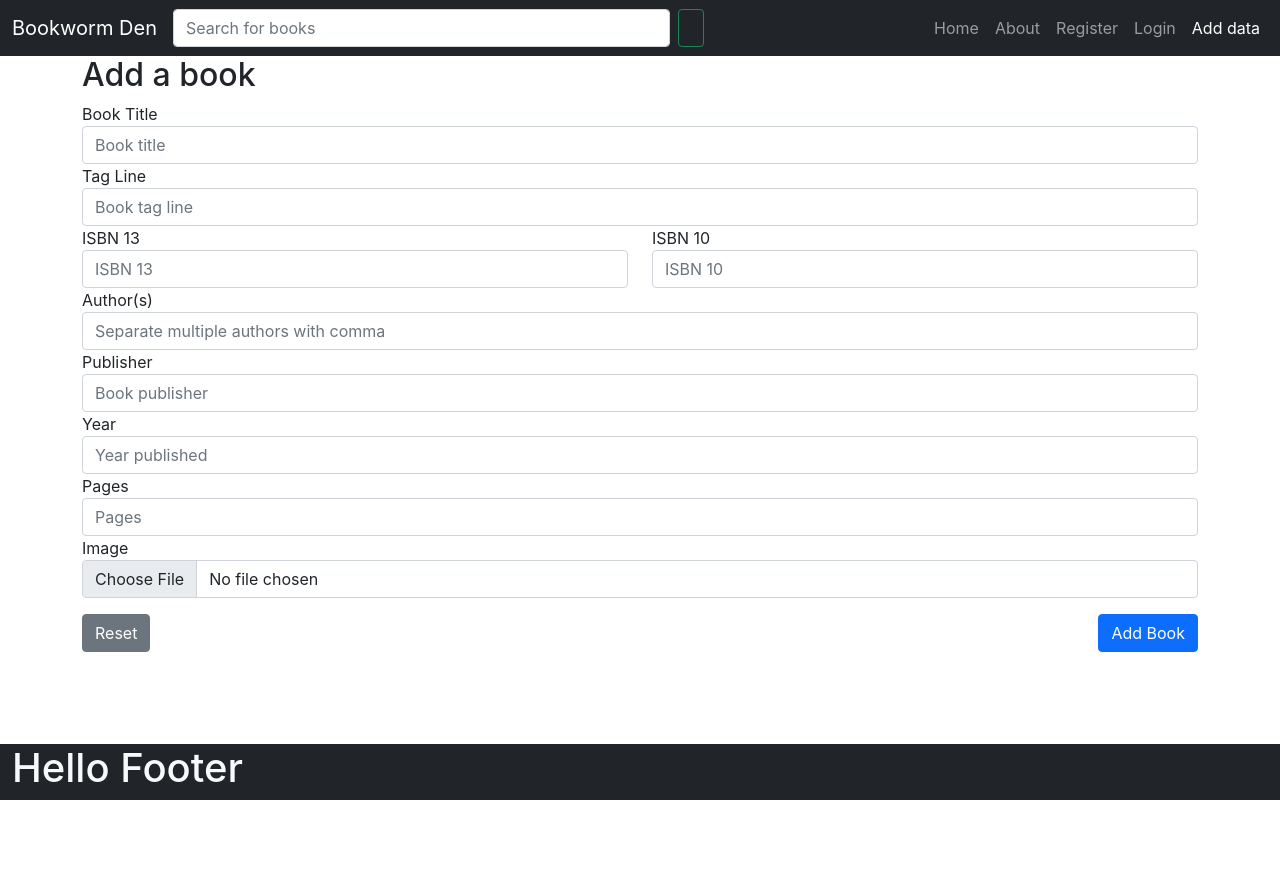
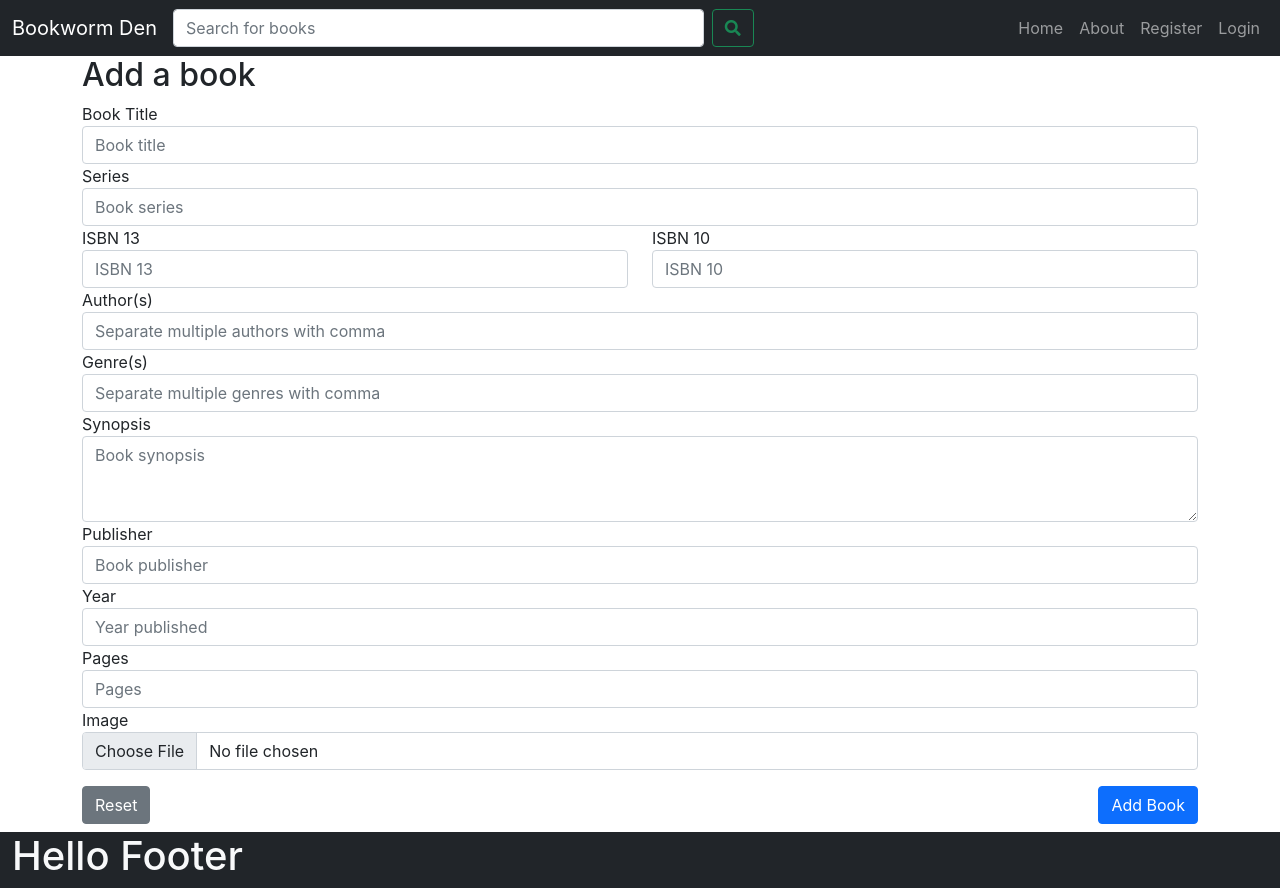
Before and after one commit to matthewngid20/React-Book-Store, a React (Create React App) app: page /add in a window 1280 px wide. Before the commit the page ends 800 px from the top, so only its background shows below. Built offline with nearby package versions, Linux system fonts and the light colour scheme; no server answers; the database is empty.

Commit message:
customised AddData, Details & Home, added favicon

```diff
--- a/package.json
+++ b/package.json
@@ -4,6 +4,9 @@
   "private": true,
   "homepage": "http://localhost:8080/advanced-web/my-app/build",
   "dependencies": {
+    "@fortawesome/fontawesome-svg-core": "^1.2.36",
+    "@fortawesome/free-solid-svg-icons": "^5.15.4",
+    "@fortawesome/react-fontawesome": "^0.1.15",
     "@testing-library/jest-dom": "^5.14.1",
     "@testing-library/react": "^11.2.7",
     "@testing-library/user-event": "^12.8.3",
--- a/public/index.html
+++ b/public/index.html
@@ -24,9 +24,13 @@
       work correctly both with client-side routing and a non-root public URL.
       Learn how to configure a non-root public URL by running `npm run build`.
     -->
-    <title>Sample App</title>
-    <!-- Bootstrap CSS -->
+    <title>Bookworm Den</title>
+    <!-- BOOTSTRAP CSS -->
     <link href="https://cdn.jsdelivr.net/npm/bootstrap@5.0.2/dist/css/bootstrap.min.css" rel="stylesheet" integrity="sha384-EVSTQN3/azprG1Anm3QDgpJLIm9Nao0Yz1ztcQTwFspd3yD65VohhpuuCOmLASjC" crossorigin="anonymous">
+    <!-- FONT AWESOME CSS -->
+    <link rel="stylesheet" href="https://cdnjs.cloudflare.com/ajax/libs/font-awesome/5.15.4/css/all.min.css" integrity="sha512-1ycn6IcaQQ40/MKBW2W4Rhis/DbILU74C1vSrLJxCq57o941Ym01SwNsOMqvEBFlcgUa6xLiPY/NS5R+E6ztJQ==" crossorigin="anonymous" referrerpolicy="no-referrer" />
+
+
   </head>
   <body>
     <noscript>You need to enable JavaScript to run this app.</noscript>
--- a/src/App.js
+++ b/src/App.js
@@ -11,7 +11,6 @@ const Nav = [
   {name: "About", link: "/about"},
   {name: "Register", link: "/Register"},
   {name: "Login", link: "/login"},
-  {name: "Add data", link: "/add"},
 ]
 
 const AuthNav = [
--- a/src/Components/Admin/AddData.js
+++ b/src/Components/Admin/AddData.js
@@ -58,8 +58,8 @@ export function AddData(props) {
       <h2>Add a book</h2>
       <label htmlFor="title">Book Title</label>
       <input type="text" className="form-control" name="title" placeholder="Book title" id="title" />
-      <label htmlFor="tagline">Tag Line</label>
-      <input type="text" className="form-control" name="tagline" placeholder="Book tag line" id="tagline" />
+      <label htmlFor="series">Series</label>
+      <input type="text" className="form-control" name="series" placeholder="Book series" id="series" />
 
       <div className="row">
         <div className="col-md-6">
@@ -71,9 +71,12 @@ export function AddData(props) {
           <input type="text" className="form-control" name="isbn10" placeholder="ISBN 10" id="isbn10" />
         </div>
       </div>
-
       <label htmlFor="author">Author(s)</label>
       <input type="text" className="form-control" name="author" placeholder="Separate multiple authors with comma" id="author" />
+      <label htmlFor="genres">Genre(s)</label>
+      <input type="text" className="form-control" name="genres" placeholder="Separate multiple genres with comma" id="genres" />
+      <label htmlFor="synopsis">Synopsis</label>
+      <textarea className="form-control" name="synopsis" placeholder="Book synopsis" id="synopsis" rows="3" />
       <label htmlFor="publisher">Publisher</label>
       <input type="text" className="form-control" name="publisher" placeholder="Book publisher" id="publisher" />
       <label htmlFor="year">Year</label>
--- a/src/Components/Detail.js
+++ b/src/Components/Detail.js
@@ -55,17 +55,47 @@ export function Detail(props) {
   }
   else {
     return (
-      <div className="row mt-4">
-        <div className="col-md-6">
-          <img className="img-fluid" src={book.cover_image} />
+
+      <div className="container">
+
+        {/* Book info section */}
+        <div className="row mt-4">
+          <div className="col-md-4">
+            <img
+            className="img-fluid"
+            src={book.cover_image}
+            style={{width: '300px', height: '100%'}}
+              />
+          </div>
+
+          <div className="col-md-6">
+            <h3>{book.title} ({book.year})</h3>
+            <h5>Author(s): {book.author}</h5>
+            <p>Series: {book.series}</p>
+            <p>Publisher: {book.publisher}</p>
+            <p>Genre(s): {book.genres}</p>
+            <p>{book.pages} pages</p>
+            <p>ISBN {book.isbn13} {book.isbn10}</p>
+
+              <button
+                type="button"
+                className="btn btn-primary ms-2"
+                onClick={addToFavourites}
+                >
+                  Add to Favourites
+              </button>
+          </div>
         </div>
-        <div className="col-md-6">
-          <h3>{book.title}</h3>
-          <h4>By {book.author}</h4>
-          <p>{book.pages} pages</p>
-          <p>ISBN {book.isbn13} {book.isbn10}</p>
-          <p>Published by {book.publisher}</p>
-          <p>Year {book.year}</p>
+
+        <div className="row mt-4">
+          <div className="col-md-auto">
+            <h5>Synopsis</h5>
+            <p>{book.synopsis}</p>
+          </div>
+        </div>
+
+        {/* Review section */}
+        <div className="row mt-4">
           <div className="d-flex">
             <button
               type="button"
@@ -74,14 +104,8 @@ export function Detail(props) {
               >
                 Review book
             </button>
-            <button
-              type="button"
-              className="btn btn-primary ms-2"
-              onClick={addToFavourites}
-              >
-                Add to Favourites
-            </button>
           </div>
+
           <div className="mt-4" style={{display: (showReview === true) ? "block" : "none"}}>
             <h5>Review {book.title}</h5>
             <form id="review" onSubmit={handleReview}>
@@ -99,6 +123,7 @@ export function Detail(props) {
             </form>
           </div>
         </div>
+
       </div>
     )
   }
--- a/src/Components/Home.js
+++ b/src/Components/Home.js
@@ -27,13 +27,12 @@ export function Home ( props ) {
             style={{top:0,bottom:0,left:0,right:0}}/>
             <img
             src={item.cover_image}
-            className="card-img-top border border-primary"
+            className="card-img-top"
             alt={item.title}
-            style={{width: '100%', height: '300px', objectFit: 'cover', objectPosition: 'center'}}
+            style={{width: '100%', height: '300px', objectFit: 'scale-down', objectPosition: 'center'}}
             />
             <div className="card-body">
               <h5 className="card-title">{item.title}</h5>
-              <p style={{minHeight: '5ch'}}>{item.tagline}</p>
               <p>by {item.author}</p>
             </div>
           </div>
```
Also changed, not shown: 2 other files (tests, documents, lock files or other folders).
